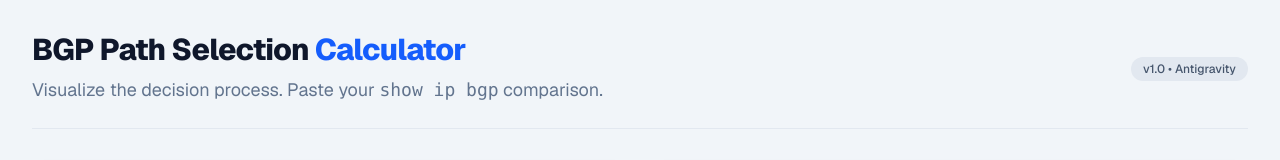
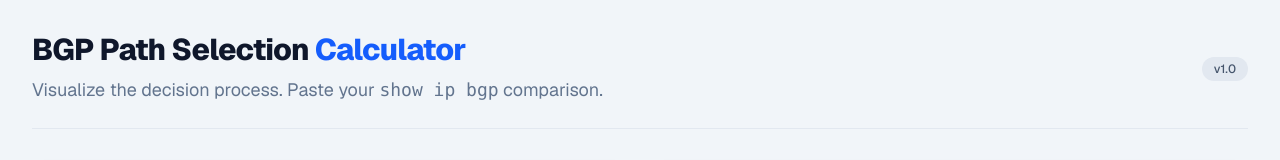
Before and after one commit to tryinghard2lrn/BGP-path-selection-process-calculator, a Next.js app: page / in a window 1280 px wide. Shown: the top 160 px of the page. Built offline with nearby package versions, Linux system fonts and the light colour scheme.

Commit message:
chore(ui): remove branding text from header

```diff
--- a/src/app/page.tsx
+++ b/src/app/page.tsx
@@ -17,7 +17,7 @@ export default function Home() {
           </div>
           <div className="mt-4 md:mt-0">
             <span className="inline-flex items-center px-3 py-1 rounded-full text-xs font-medium bg-slate-200 text-slate-600">
-              v1.0 • Antigravity
+              v1.0
             </span>
           </div>
         </header>
```
Also changed, not shown: 1 other file (tests, documents, lock files or other folders).
